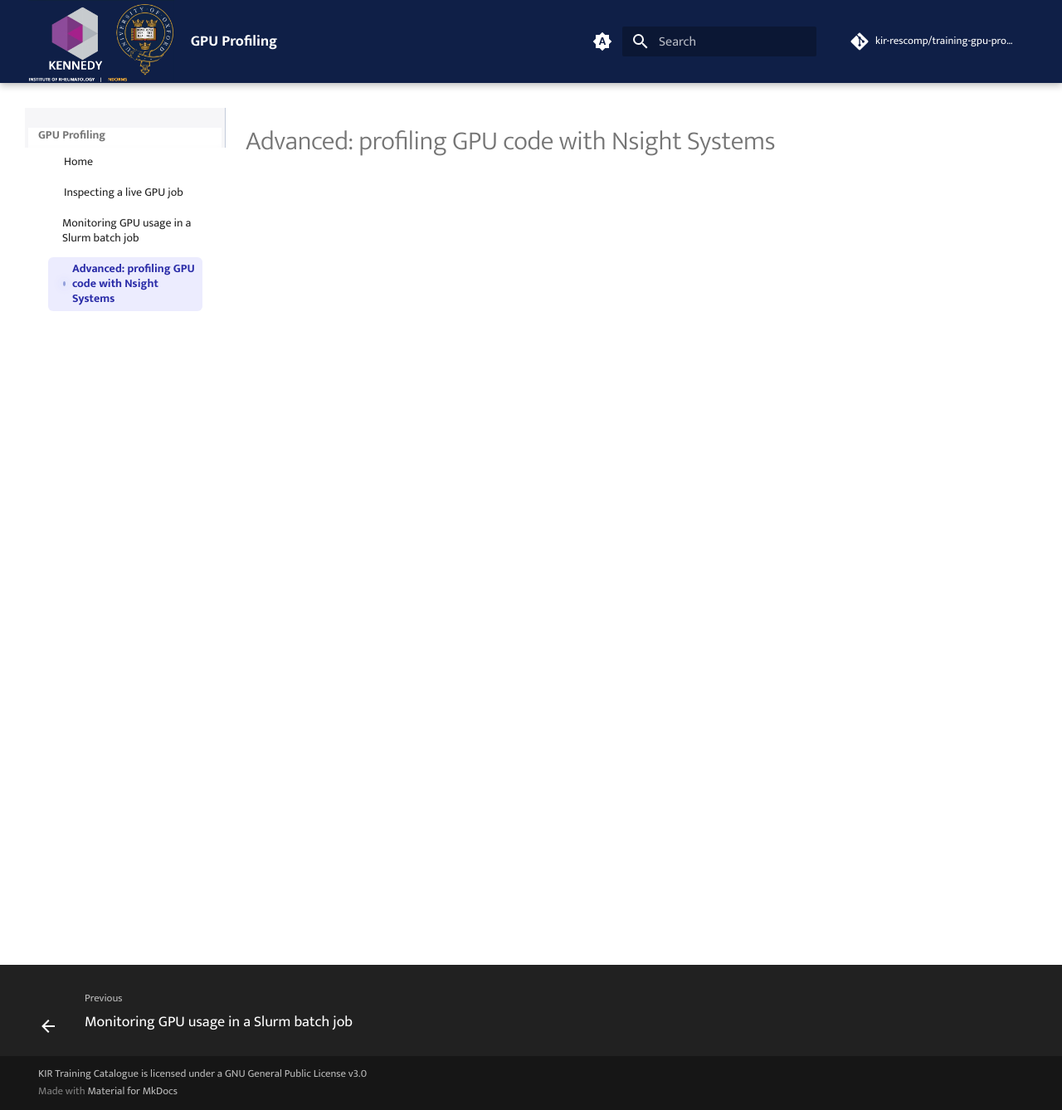
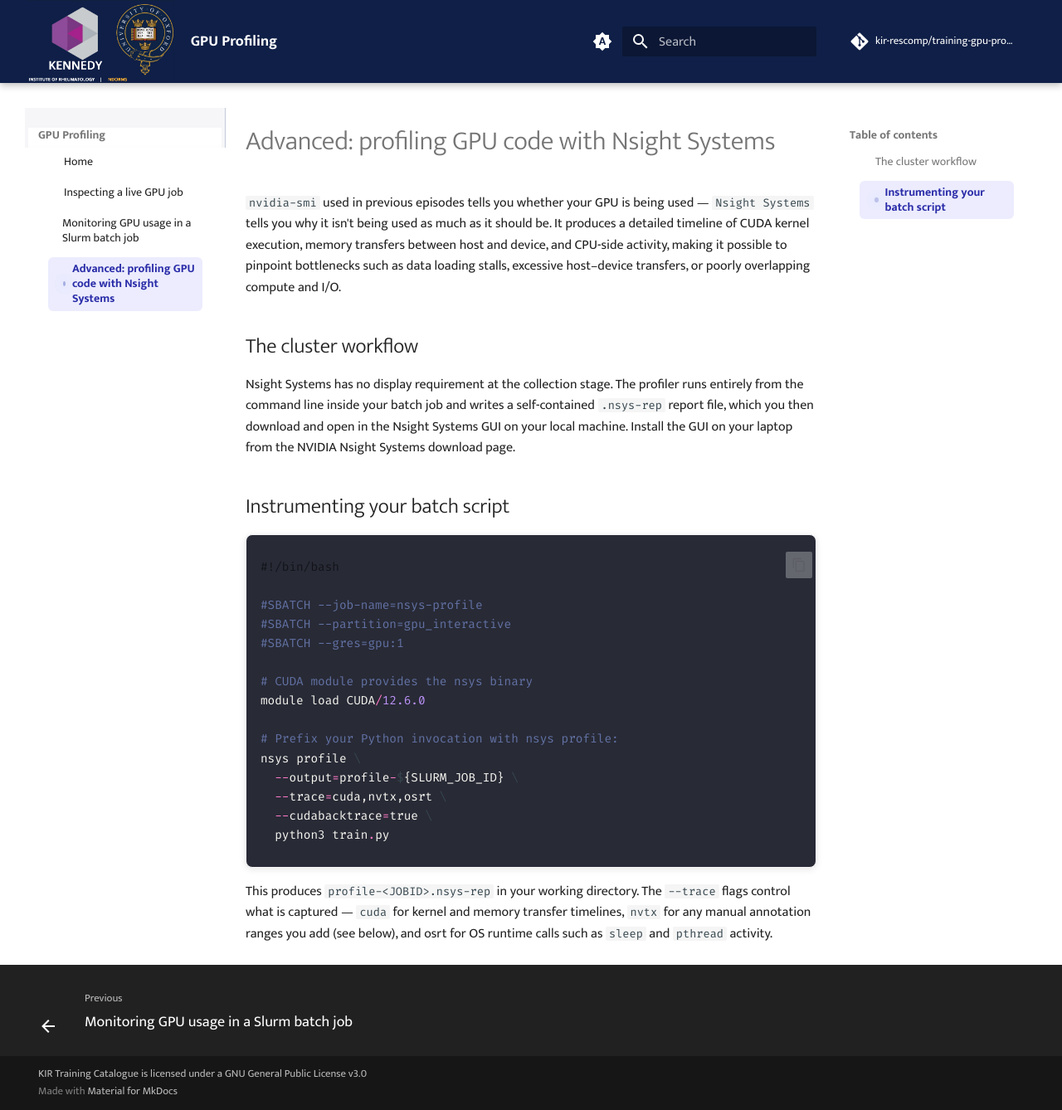
Before and after one commit to kir-rescomp/training-gpu-profiling, an MkDocs documentation site: the page built from docs/3.nsight-systems.md, in a window 1280 px wide and 1338 px high. Shown: the whole window at 83% size. Built offline with MkDocs 1.6.1 and Material for MkDocs 9.7.7, drawn with Linux system fonts in a browser that asks for light colours; comment, search, counter and statistics services are not loaded.

Commit message:
add more content to nsight systems and fix the renaming error of the same file

````diff
--- a/docs/3.nsight-systems.md
+++ b/docs/3.nsight-systems.md
@@ -1 +1,43 @@
 # Advanced: profiling GPU code with Nsight Systems
+
+`nvidia-smi` used in previous episodes tells you whether your GPU is being used — `Nsight Systems` tells you why it isn't being used
+as much as it should be. It produces a detailed timeline of CUDA kernel execution, memory transfers between
+host and device, and CPU-side activity, making it possible to pinpoint bottlenecks such as data loading stalls,
+excessive host–device transfers, or poorly overlapping compute and I/O.
+
+## The cluster workflow
+
+Nsight Systems has no display requirement at the collection stage. The profiler runs entirely from the command line
+inside your batch job and writes a self-contained `.nsys-rep` report file, which you then download and open in the
+Nsight Systems GUI on your local machine. Install the GUI on your laptop from the NVIDIA Nsight Systems download page.
+
+
+## Instrumenting your batch script
+
+<div class="dracula" markdown="1">
+
+```python
+#!/bin/bash
+
+#SBATCH --job-name=nsys-profile
+#SBATCH --partition=gpu_interactive
+#SBATCH --gres=gpu:1
+
+# CUDA module provides the nsys binary
+module load CUDA/12.6.0
+
+# Prefix your Python invocation with nsys profile:
+nsys profile \
+  --output=profile-${SLURM_JOB_ID} \
+  --trace=cuda,nvtx,osrt \
+  --cudabacktrace=true \
+  python3 train.py
+```
+
+This produces `profile-<JOBID>.nsys-rep` in your working directory. The `--trace` flags control what is captured — `cuda`
+for kernel and memory transfer timelines, `nvtx` for any manual annotation ranges you add (see below), and osrt for
+OS runtime calls such as `sleep` and `pthread` activity.
+
+
+
+</div>
````
